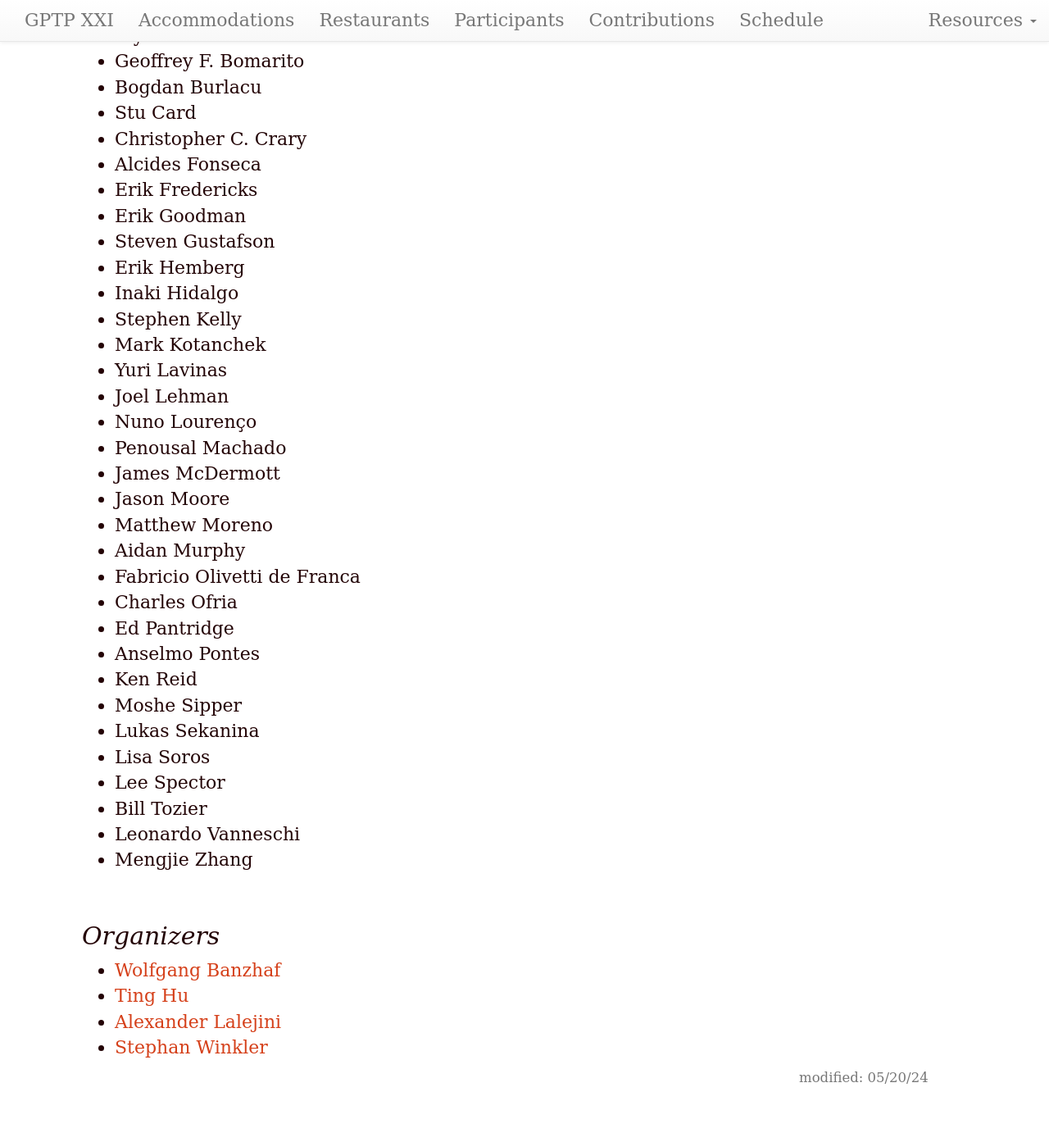
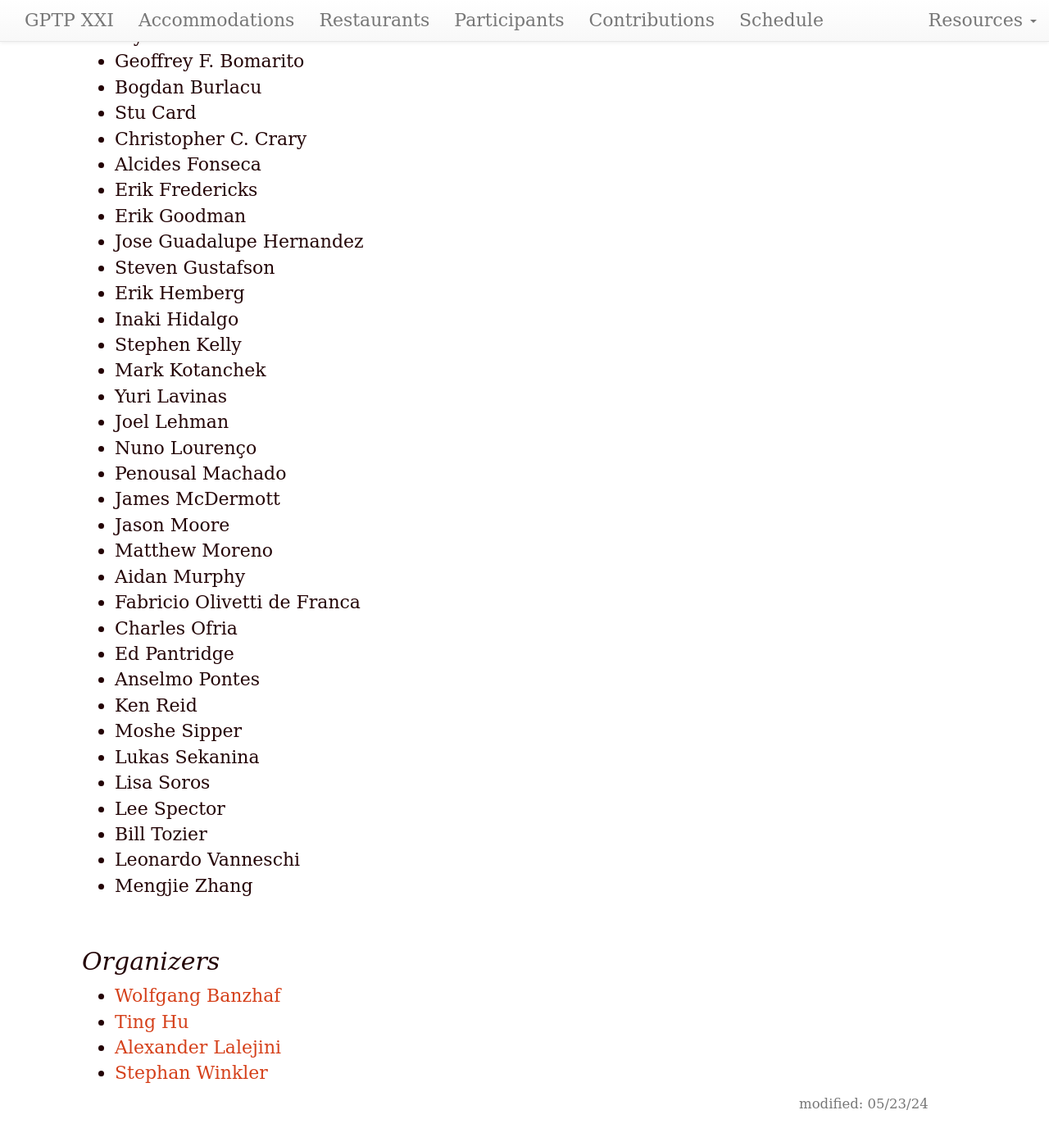
Before and after one commit to GPTP-workshop/gptp-workshop.github.io, a Jekyll site: the page built from attendees.md, in a window 1280 px wide and 1400 px high, scrolled down 544 px. Shown: the top 1393 px of the window at 82% size. Built offline with Jekyll 4.4.1, drawn with Linux system fonts in a browser that asks for light colours; our own code applies the rules of GitHub Pages for plain Markdown files; before the commit the page ends 1912 px from its top, so only the background shows below that.

Commit message:
Update attendees.md

```diff
--- a/attendees.md
+++ b/attendees.md
@@ -1,6 +1,6 @@
 ---
 layout: default
-updated: "May 20, 2024"
+updated: "May 23, 2024"
 roman: "XXI"
 dates: "June 06-08, 2024"
 ---
@@ -23,6 +23,7 @@ dates: "June 06-08, 2024"
 - Alcides Fonseca
 - Erik Fredericks
 - Erik Goodman
+- Jose Guadalupe Hernandez
 - Steven Gustafson
 - Erik Hemberg
 - Inaki Hidalgo
```
